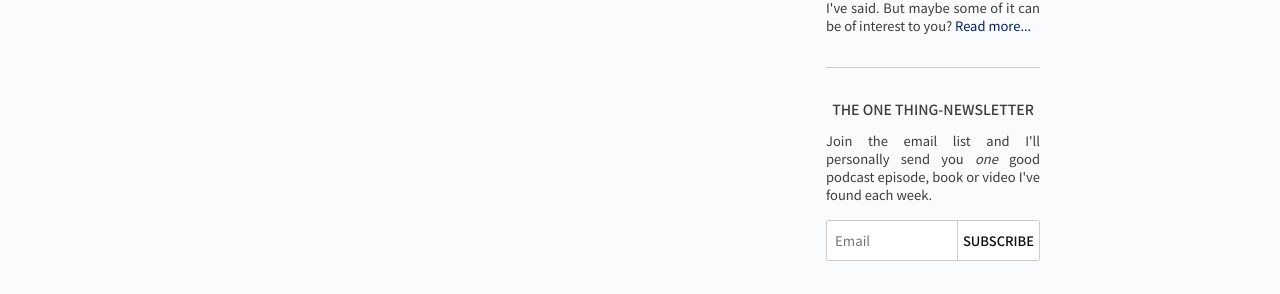
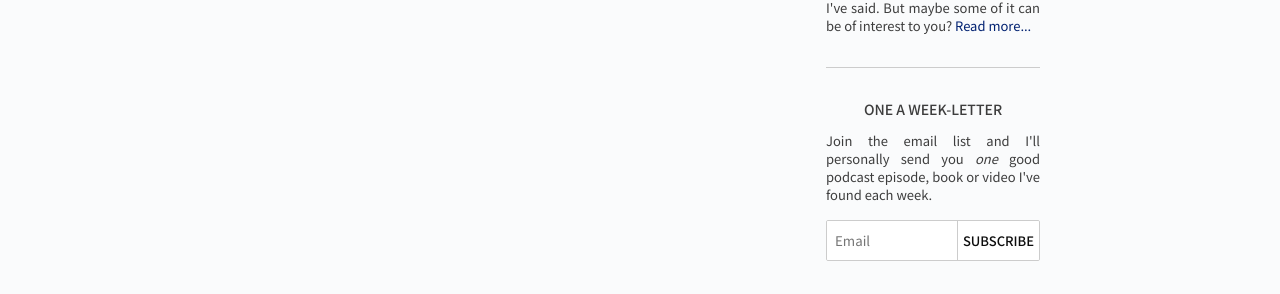
Before and after one commit to gdbroman/broman.blog, a Jekyll site: the page built from category/poems.md, in a window 1280 px wide. Shown: the part 513-807 px from the top of the page. Built offline with Jekyll 4.4.1, drawn with Linux system fonts in a browser that asks for light colours.

Commit message:
nl rename

```diff
--- a/_includes/sidebar.html
+++ b/_includes/sidebar.html
@@ -22,7 +22,7 @@
 </div>
 <div class="widget newsletter">
     <div class="container">
-        <h3>The One Thing-Newsletter</h3>
+        <h3>One A Week-Letter</h3>
         <p>Join the email list and I'll personally send you <i>one</i> good podcast episode, book or video I've found each week.</p>
         <!-- Begin Mailchimp Signup Form -->
         <div id="mc_embed_signup">
```
